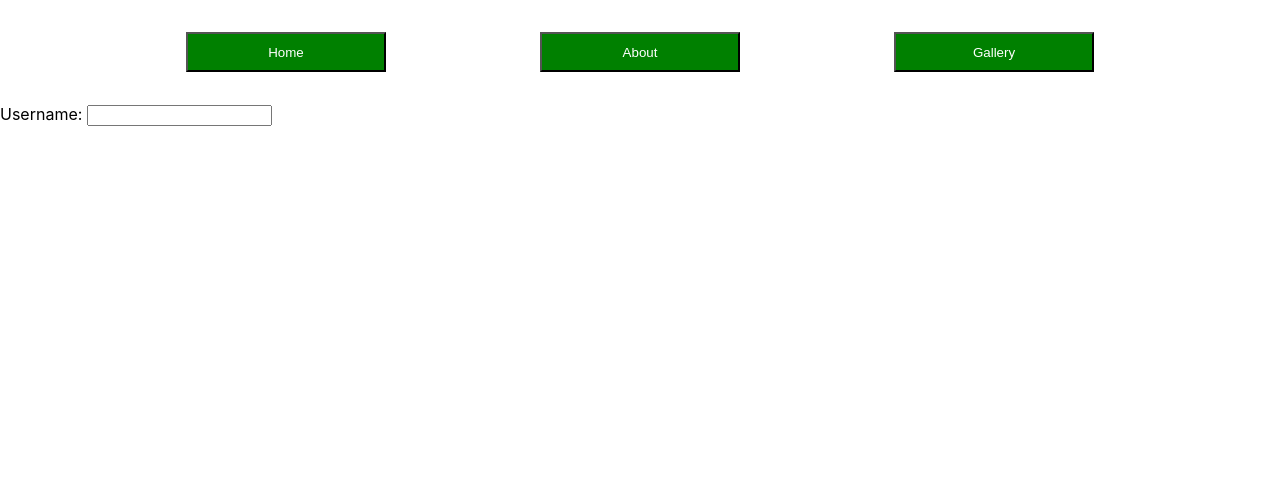
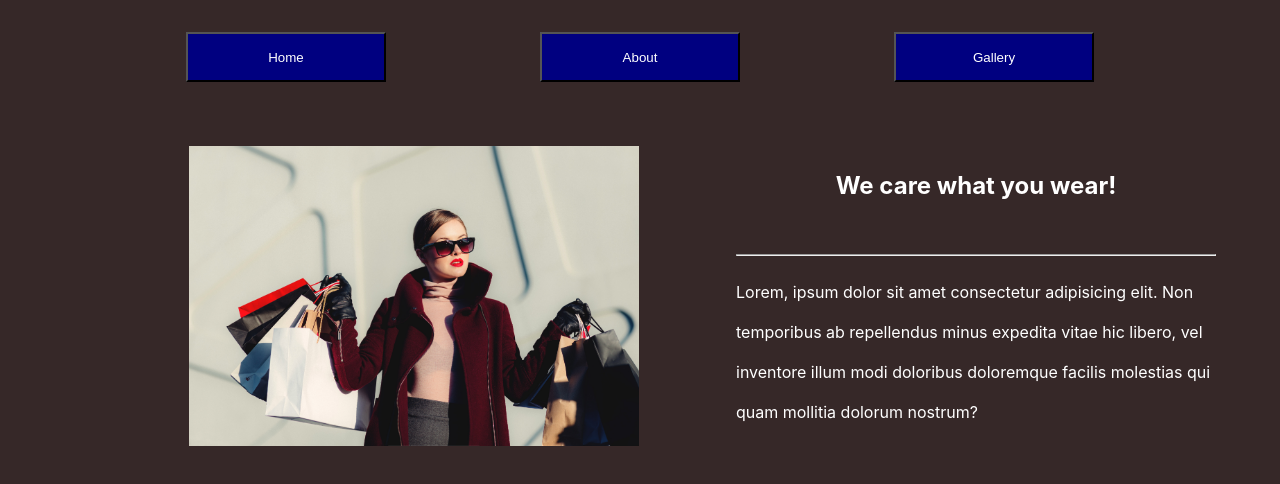
Before and after one commit to Maureen0007/Shopping-with-React, a React (Create React App) app: page /Home in a window 1280 px wide. Both pictures are taken after a click on the button "Home". Shown: the top 484 px of the page. Built offline with nearby package versions, Linux system fonts and the light colour scheme.

Commit message:
Style the home component

```diff
--- a/src/Components/About.js
+++ b/src/Components/About.js
@@ -7,6 +7,7 @@ function About() {
     <div className='hero'>
       <div className='hero-text'>
         <h1>Welcome to our online store!</h1>
+        <hr/>
         <p>Feel free to shop around for something that interests your eyes and taste.
           We also have a physical store in the CBD, Nairobi at Moi Avenue and the doors are always open
           for all our customers.
--- a/src/Components/Gallery.js
+++ b/src/Components/Gallery.js
@@ -3,10 +3,10 @@ import '../index.css'
 
  const Gallery=()=>{
 
-     const [post, setPost]=useState([]);
+     const [post, setPost]=useState([0]);
     useEffect(()=>{
         const fakestore =async()=>{
-            const response= await fetch('https://fakestoreapi.com/products')
+            const response= await fetch("https://fakestoreapi.com/products")
             const jsonData= await response.json();
             setPost(jsonData)
         }
--- a/src/Components/Home.js
+++ b/src/Components/Home.js
@@ -1,32 +1,21 @@
-import React, { Component } from 'react'
+import React from 'react'
 
-class Form extends Component{
+function Home() {
+  return (
+      <>
+      <section id="home">
+          <div class="homeImg">
+              <img src="./Assets/image/fashon1.jpg" alt="fashon model" width="500px"/>
+              </div>
+              <div class="homeDetails">
+                  <h1 class="homeHeader">We care what you wear!</h1>
+                  <hr/>
+                  <p>Lorem, ipsum dolor sit amet consectetur adipisicing elit. Non temporibus ab repellendus minus expedita vitae hic libero, vel inventore illum modi doloribus doloremque facilis molestias qui quam mollitia dolorum nostrum?</p>
+                  </div>
+                  </section>
+                  </>
 
-  constructor(props){
-    super(props)
+  )
+}
 
-    this.state={
-      Username:""
-    }
-  }
-
-  handleUserameChange = (e) => {
-    this.setState({
-      Username: e.target.value
-    })
-  }
-
-
-
-  render(){
-   return(
-    <form>
-      <div>
-        <label>Username:  </label>
-        <input type='text' onChange={this.handleUserameChange} value={this.state.Username}/>
-        </div>
-        </form>
-   )
-  }
-}
-export default Form
+export default Home
--- a/src/index.css
+++ b/src/index.css
@@ -5,7 +5,7 @@ body {
     sans-serif;
   -webkit-font-smoothing: antialiased;
   -moz-osx-font-smoothing: grayscale;
-  background-color: white;
+  background-color: rgb(54, 40, 40);
 
 }
 
@@ -22,9 +22,9 @@ code {
 }
 .navbtn button{
   color: white;
-  background-color: green;
+  background-color: navy;
   width: 200px;
-  height: 40px;
+  height: 50px;
 
 
 }
@@ -45,7 +45,12 @@ code {
 }
 .homeImg, .homeDetails{
   width: 50%;
-  margin: 3rem;
+  margin: 2rem;
+  color: white;
+  line-height: 2.5rem;
+}
+.homeImg img{
+  width: 700px;
 }
 .homeHeader{
   text-align: center;
@@ -69,6 +74,7 @@ h3{
 }
 .content p{
   line-height: 1.5rem;
+  color: white;
 }
 .gallery-title{
   text-align: center;
@@ -77,7 +83,7 @@ h3{
 }
 
 .card{
-  background-color: white;
+
   width: 20%;
   margin: 2rem;
   padding: 3rem;
```
